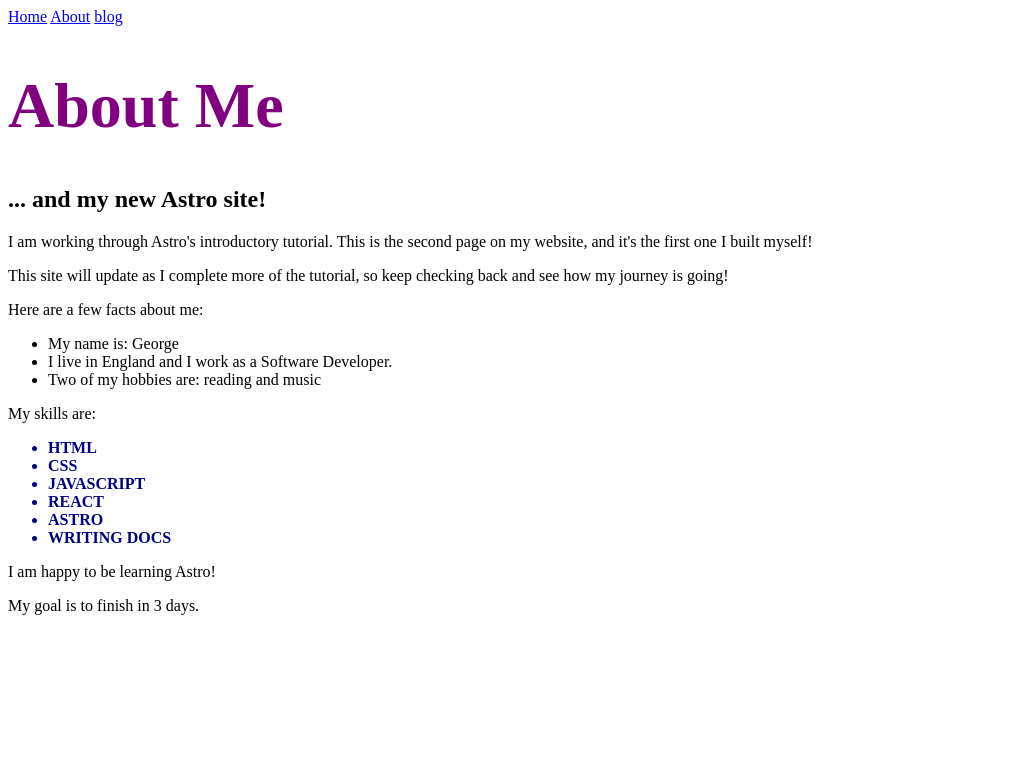
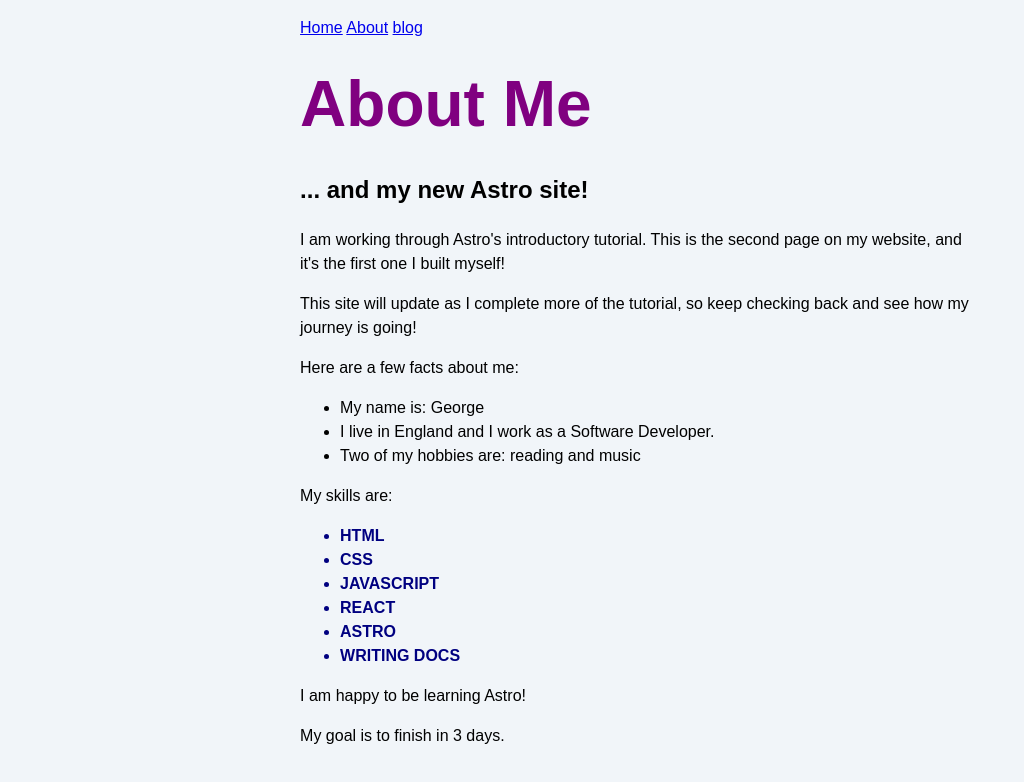
Before and after one commit to GSTranter/my-website, an Astro site: page /about in a window 1280 px wide. Shown: the whole page, without its empty margins (0-1024 px from the left). Built offline with nearby package versions, Linux system fonts and the light colour scheme; Astro itself is replaced by a stand-in of ours.

Commit message:
Global styling example

```diff
--- a/src/pages/about.astro
+++ b/src/pages/about.astro
@@ -1,4 +1,5 @@
 ---
+import '../styles/global.css';
 
 const pageTitle = "About Me";
 
--- a/src/pages/blog.astro
+++ b/src/pages/blog.astro
@@ -1,4 +1,5 @@
 ---
+import '../styles/global.css';
 
 const pageTitle = "Blog";
 
--- a/src/pages/index.astro
+++ b/src/pages/index.astro
@@ -1,4 +1,6 @@
 ---
+import '../styles/global.css';
+
 
 const pageTitle = "Home Page";
 
--- /dev/null
+++ b/src/styles/global.css
@@ -0,0 +1,21 @@
+html {
+  background-color: #f1f5f9;
+  font-family: sans-serif;
+}
+
+body {
+  margin: 0 auto;
+  width: 100%;
+  max-width: 80ch;
+  padding: 1rem;
+  line-height: 1.5;
+}
+
+* {
+  box-sizing: border-box;
+}
+
+h1 {
+  margin: 1rem 0;
+  font-size: 2.5rem;
+}
```
